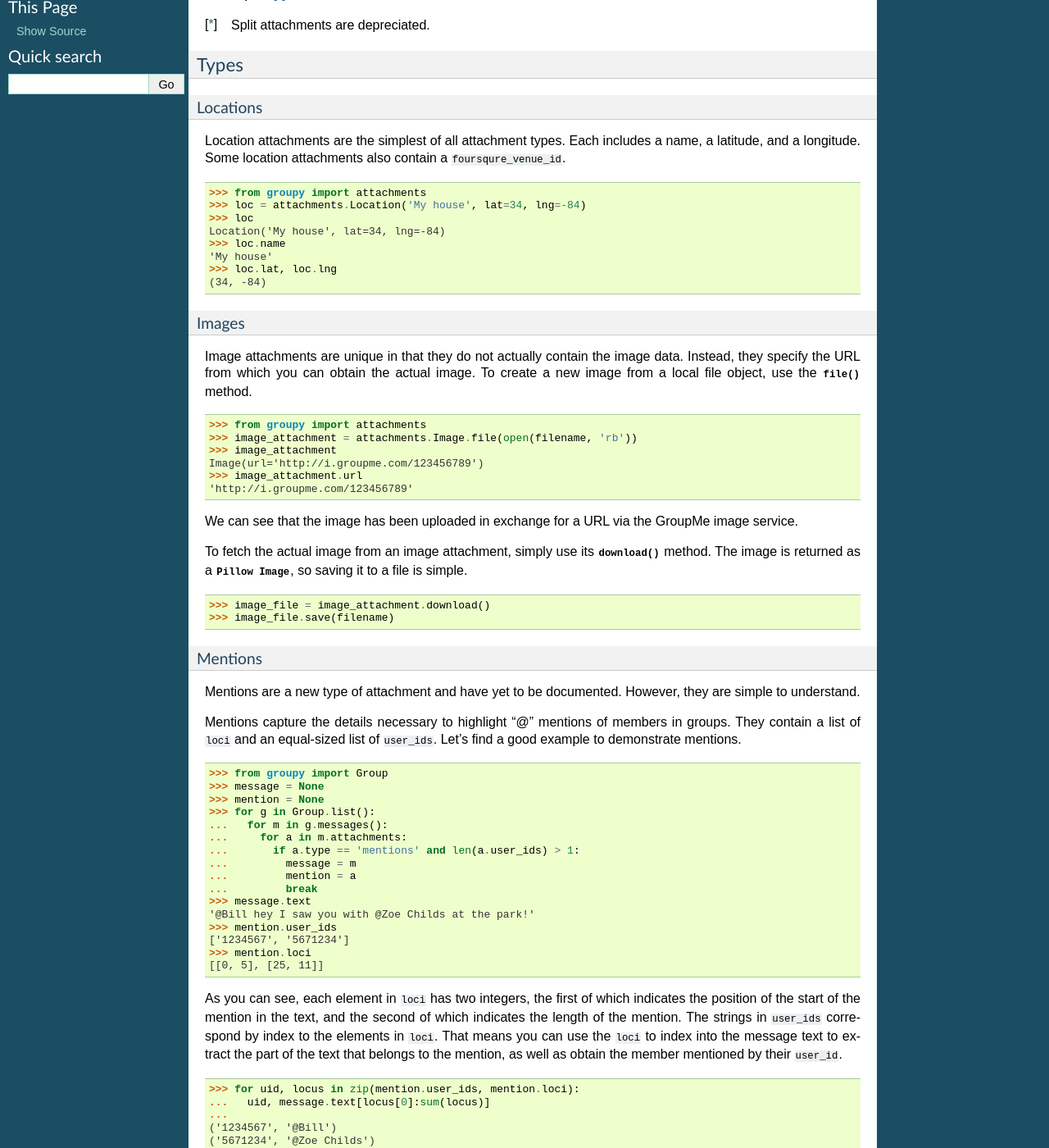
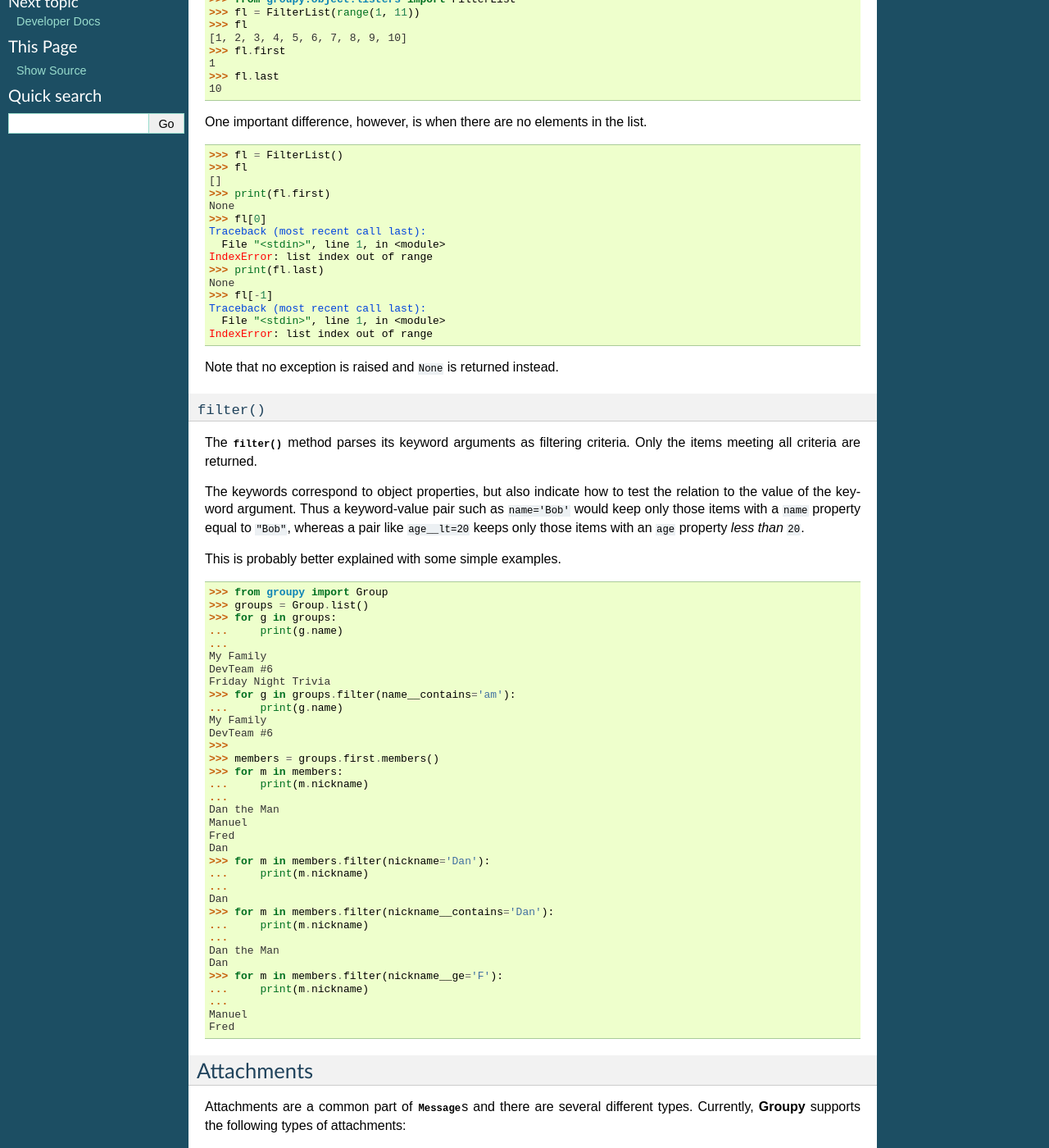
Before and after one commit to rhgrant10/Groupy, a Sphinx documentation site: the page built from docs/pages/advanced.rst, in a window 1280 px wide and 1400 px high, scrolled down 354 px. Shown: the whole window at 82% size. Built offline with Sphinx 7.4.7, drawn with Linux system fonts in a browser that asks for light colours; some of the changed text lies outside the part shown.

Commit message:
Moved FilterList docs into advanced.rst

```diff
--- a/docs/pages/advanced.rst
+++ b/docs/pages/advanced.rst
@@ -3,60 +3,166 @@ Advanced Usage
 ==============
 
 This part of the documentation contains explanations and examples of more
-complex aspects of **Groupy**.
+obscure aspects of **Groupy**.
+
+Filter Lists
+============
+
+:class:`~groupy.object.listers.FilterList`\ s are exactly like the built-in
+:class:`list` but with some convienient additions.
+
+``first`` and ``last``
+----------------------
+
+``first`` and ``last`` are merely convenience properties. ``first`` corresponds
+to the item at index ``0``, while ``last`` corresponds to the item at index
+``-1``.
+
+.. code-block:: python
+
+    >>> from groupy.object.listers import FilterList
+    >>> fl = FilterList(range(1, 11))
+    >>> fl
+    [1, 2, 3, 4, 5, 6, 7, 8, 9, 10]
+    >>> fl.first
+    1
+    >>> fl.last
+    10
+
+One important difference, however, is when there are no elements in the list.
+
+.. code-block:: python
+
+    >>> fl = FilterList()
+    >>> fl
+    []
+    >>> print(fl.first)
+    None
+    >>> fl[0]
+    Traceback (most recent call last):
+      File "<stdin>", line 1, in <module>
+    IndexError: list index out of range
+    >>> print(fl.last)
+    None
+    >>> fl[-1]
+    Traceback (most recent call last):
+      File "<stdin>", line 1, in <module>
+    IndexError: list index out of range
+
+Note that no exception is raised and ``None`` is returned instead.
+
+``filter()``
+------------
+
+The :func:`~groupy.object.listers.FilterList.filter` method parses its keyword
+arguments as filtering criteria. Only the items meeting all criteria are
+returned.
+
+The keywords correspond to object properties, but also indicate how to test the
+relation to the value of the keyword argument. Thus a keyword-value pair such as
+``name='Bob'`` would keep only those items with a ``name`` property equal to
+``"Bob"``, whereas a pair like ``age__lt=20`` keeps only those items with an
+``age`` property *less than* ``20``.
+
+This is probably better explained with some simple examples.
+
+.. code-block:: python
+
+    >>> from groupy import Group
+    >>> groups = Group.list()
+    >>> for g in groups:
+    ...     print(g.name)
+    ...
+    My Family
+    DevTeam #6
+    Friday Night Trivia
+    >>> for g in groups.filter(name__contains='am'):
+    ...     print(g.name)
+    My Family
+    DevTeam #6
+    >>>
+    >>> members = groups.first.members()
+    >>> for m in members:
+    ...     print(m.nickname)
+    ...
+    Dan the Man
+    Manuel
+    Fred
+    Dan
+    >>> for m in members.filter(nickname='Dan'):
+    ...     print(m.nickname)
+    ...
+    Dan
+    >>> for m in members.filter(nickname__contains='Dan'):
+    ...     print(m.nickname)
+    ...
+    Dan the Man
+    Dan
+    >>> for m in members.filter(nickname__ge='F'):
+    ...     print(m.nickname)
+    ...
+    Manuel
+    Fred
+
+
 
 Attachments
 ===========
 
-:class:`~groupy.object.responses.Message`\ s can contain various types of
-:class:`~groupy.object.attachments.Attachment`\ s. Currently, **Groupy**
-supports the following types of attachments:
+Attachments are a common part of :class:`~groupy.object.responses.Message`\ s
+and there are several different types. Currently, **Groupy** supports the
+following types of attachments:
 
+- :class:`~groupy.object.attachments.Location` - for locations
 - :class:`~groupy.object.attachments.Image` - for images
-- :class:`~groupy.object.attachments.Location` - for locations
 - :class:`~groupy.object.attachments.Mentions` - for "@" mentions
 - :class:`~groupy.object.attachments.Emoji` - for emoticons
-- :class:`~groupy.object.attachments.Split` [*]_
+- :class:`~groupy.object.attachments.Split` - for splitting bills\ [*]_
+
+For all other types of attachments (such as those introduced in the future)
+there exists a :class:`~groupy.object.attachments.GenericAttachment`.
 
 .. [*] Split attachments are depreciated.
 
 Types
 -----
 
+The section covers the various types of attachments and how to create them.
+
 Locations
 ^^^^^^^^^
 
-Location attachments are the simplest of all attachment types. Each includes
-a name, a latitude, and a longitude. Some location attachments also contain a
-``foursqure_venue_id``.
+:class:`~groupy.object.attachments.Location` attachments are the simplest of all
+attachment types. Each includes a ``name``, a latitude ``lat``, and a longitude
+``lng``. Some location attachments also contain a ``foursqure_venue_id``.
 
 .. code-block:: python
 
-	>>> from groupy import attachments
-	>>> loc = attachments.Location('My house', lat=34, lng=-84)
-	>>> loc
-	Location('My house', lat=34, lng=-84)
-	>>> loc.name
-	'My house'
-	>>> loc.lat, loc.lng
-	(34, -84)
+    >>> from groupy import attachments
+    >>> loc = attachments.Location('My house', lat=34, lng=-84)
+    >>> loc
+    Location('My house', lat=34, lng=-84)
+    >>> loc.name
+    'My house'
+    >>> loc.lat, loc.lng
+    (34, -84)
 
 Images
 ^^^^^^
 
-Image attachments are unique in that they do not actually contain the image
-data. Instead, they specify the URL from which you can obtain the actual image.
-To create a new image from a local file object, use the
-:func:`~groupy.object.attachments.Image.file` method.
+:class:`~groupy.object.attachments.Image` attachments are unique in that they do
+not actually contain the image data. Instead, they specify the URL from which
+you can obtain the actual image. To create a new image from a local file object,
+use the :func:`~groupy.object.attachments.Image.file` method.
 
 .. code-block:: python
 
-	>>> from groupy import attachments
-	>>> image_attachment = attachments.Image.file(open(filename, 'rb'))
-	>>> image_attachment
-	Image(url='http://i.groupme.com/123456789')
-	>>> image_attachment.url
-	'http://i.groupme.com/123456789'
+    >>> from groupy import attachments
+    >>> image_attachment = attachments.Image.file(open(filename, 'rb'))
+    >>> image_attachment
+    Image(url='http://i.groupme.com/123456789')
+    >>> image_attachment.url
+    'http://i.groupme.com/123456789'
 
 We can see that the image has been uploaded in exchange for a URL via the
 GroupMe image service.
@@ -67,63 +173,65 @@ as a :class:`Pillow Image<PIL.Image.Image>`, so saving it to a file is simple.
 
 .. code-block:: python
 
-	>>> image_file = image_attachment.download()
-	>>> image_file.save(filename)
+    >>> image_file = image_attachment.download()
+    >>> image_file.save(filename)
 
 
 Mentions
 ^^^^^^^^
 
-Mentions are a new type of attachment and have yet to be documented. However,
-they are simple to understand.
-
-Mentions capture the details necessary to highlight "@" mentions of members in
-groups. They contain a list of ``loci`` and an equal-sized list of ``user_ids``.
-Let's find a good example to demonstrate mentions.
+:class:`~groupy.object.attachments.Mentions` are a new type of attachment and
+have yet to be documented. However, they are simple to understand. Mentions
+capture the details necessary to highlight "@" mentions of members in groups.
+They contain a list of ``loci`` and an equal-sized list of ``user_ids``. Let's
+find a good example to demonstrate mentions.
 
 .. code-block:: python
 
-	>>> from groupy import Group
-	>>> message = None
-	>>> mention = None
-	>>> for g in Group.list():
-	...   for m in g.messages():
-	...     for a in m.attachments:
-	...       if a.type == 'mentions' and len(a.user_ids) > 1:
-	...         message = m
-	...         mention = a
-	...         break
-	>>> message.text
-	'@Bill hey I saw you with @Zoe Childs at the park!'
-	>>> mention.user_ids
-	['1234567', '5671234']
-	>>> mention.loci
-	[[0, 5], [25, 11]]
+    >>> from groupy import Group
+    >>> message = None
+    >>> mention = None
+    >>> for g in Group.list():
+    ...   for m in g.messages():
+    ...     for a in m.attachments:
+    ...       if a.type == 'mentions' and len(a.user_ids) > 1:
+    ...         message = m
+    ...         mention = a
+    ...         break
+    >>> message.text
+    '@Bill hey I saw you with @Zoe Childs at the park!'
+    >>> mention.user_ids
+    ['1234567', '5671234']
+    >>> mention.loci
+    [[0, 5], [25, 11]]
 
 As you can see, each element in ``loci`` has two integers, the first of which
-indicates the position of the start of the mention in the text, and the second
-of which indicates the length of the mention. The strings in ``user_ids``
-correspond by index to the elements in ``loci``. That means you can use the
-``loci`` to index into the message text to extract the part of the text that
-belongs to the mention, as well as obtain the member mentioned by their
-``user_id``.
+indicates the starting index of the mentioning text, while second indicates its
+length. The strings in ``user_ids`` correspond *by index* to the elements in
+``loci``. You can use the ``loci`` to extract the mentioning portion of the
+text, as well as obtain the mentioned member via ``user_ids``.
 
 .. code-block:: python
 
-	>>> for uid, locus in zip(mention.user_ids, mention.loci):
-	...   uid, message.text[locus[0]:sum(locus)]
-	...
-	('1234567', '@Bill')
-	('5671234', '@Zoe Childs')
+    >>> for uid, (start, length) in zip(mention.user_ids, mention.loci):
+    ...   end = start + length
+    ...   uid, message.text[start:end]
+    ...   member = message.group.members().filter(user_id=uid).first
+    ...   member.uid, member.nickname
+    ('1234567', '@Bill')
+    ('1234567', 'Bill')
+    ('5671234', '@Zoe Childs')
+    ('5671234', 'Zoe Childs')
+
 
 To create a mention, simply pass in a :class:`list` of user IDs and an
 equally-sized :class:`list` of loci.
 
 .. code-block:: python
 
-	>>> from groupy.attachments import Mentions
-	>>> Mentions(['1234567', '2345671'], [[0, 4], [5, 3]])
-	Mentions(['1234567', '2345671'])
+    >>> from groupy.attachments import Mentions
+    >>> Mentions(['1234567', '2345671'], [[0, 4], [5, 3]])
+    Mentions(['1234567', '2345671'])
 
 
 Emojis
@@ -132,20 +240,23 @@ Emojis
 Emojis are relatively undocumented but frequently appear in messages. More
 documentation will come as more is learned.
 
-Emoji attachments have a ``placeholder`` and a ``charmap``. The placeholder is
-a high code-point unicode character designed to mark the location of the emoji
+Emoji attachments have a ``placeholder`` and a ``charmap``. The ``placeholder``
+is a high-point or unicode character designed to mark the location of the emoji
 in the text of the message. The ``charmap`` serves as some sort of translation
 or lookup tool for obtaining the actual emoji.
 
 Splits
 ^^^^^^
 
-Although this type of attachment is undocumented, it is also depreciated. It was
-part of GroupMe's bill-splitting feature that no longer appears in their
-clients. **Groupy**, however, still supports them due to their presence in older
-messages.
+.. note::
 
-Split attachments have a single attribute: ``token``.
+    This type of attachment is depreciated. They were part of GroupMe's bill
+    splitting feature that seems to no longer be implemented in their clients.
+    **Groupy**, however, still supports them due to their presence in older
+    messages.
+
+:class:`~groupy.object.attachments.Split` attachments have a single attribute:
+``token``.
 
 
 Sending Attachments
@@ -156,24 +267,25 @@ To send an attachment along with a message, simply append it to the
 
 .. code-block:: python
 
-	>>> from groupy import Group
-	>>> from groupy.attachment import Location
-	>>> loc = Location.create('My house', lat=33, lng=-84)
-	>>> group = Group.list().first
-	>>> group.post("Hey meet me here", loc)
+    >>> from groupy import Group
+    >>> from groupy.attachment import Location
+    >>> loc = Location.create('My house', lat=33, lng=-84)
+    >>> group = Group.list().first
+    >>> group.post("Hey meet me here", loc)
 
 If there are several attachments you'd like to send in a single message, simply
 keep appending them!
 
 .. code-block:: python
 
-	>>> from groupy.attachment import Image
-	>>> img = Image.file('front-door.png')
-	>>> group.post("Hey meet me here", loc, img)
+    >>> from groupy.attachment import Image
+    >>> img = Image.file('front-door.png')
+    >>> group.post("I said meet me here!", loc, img)
 
-Alternatively, you can collect them into a :class:`tuple` or a :class:`list`.
+Alternatively, you can collect multiple attachments into an
+:class:`iterable<collections.abc.Iterable>`.
 
 .. code-block:: python
 
-	>>> attachments = [img, loc]
-	>>> group.post("Hey meet me here", *attachments)
+    >>> attachments = [img, loc]
+    >>> group.post("Are you listening?", *attachments)
--- a/docs/pages/docplan.rst
+++ b/docs/pages/docplan.rst
@@ -1,3 +1,5 @@
+:orphan:
+
 Introduction
 ============
 
```
Also changed, not shown: docs/pages/quickstart.rst (+5 -52 lines).
